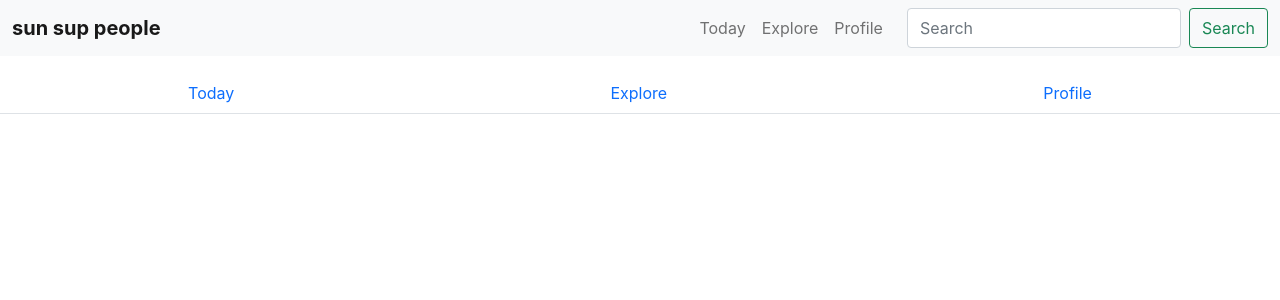
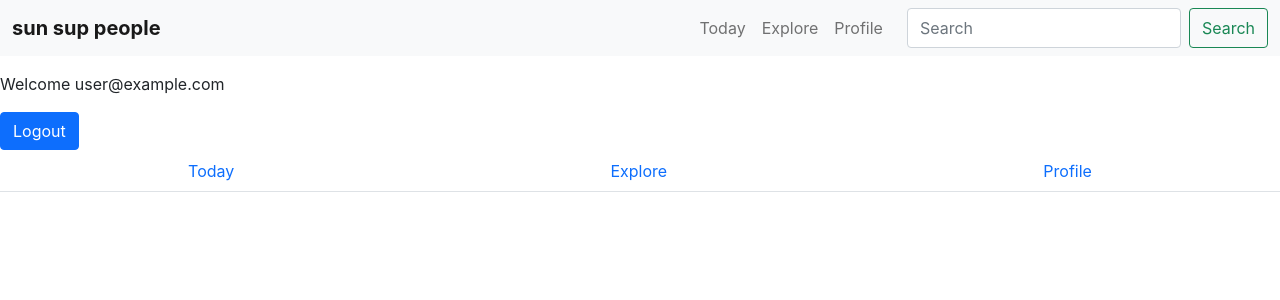
Before and after one commit to adaldin/sunsup, a React (Create React App) app: page /profile/user in a window 1280 px wide. Shown: the top 300 px of the page. Built offline with nearby package versions, Linux system fonts and the light colour scheme; no server answers; sample sign-in values are in the browser's storage.

Commit message:
Protected route, login,signup

```diff
--- a/src/App.js
+++ b/src/App.js
@@ -5,6 +5,8 @@ import Header from "./components/header/Header";
 import Menu from "./components/menu/Menu.js";
 import Login from "./components/login/Login";
 import Register from "./components/register/Register";
+import UserProfile from "./components/userProfile/UserProfile";
+import ProtectedRoute from "./components/protectedRoute/ProtectedRoute";
 // Pages
 import Home from "./pages/home/Home.js";
 import Explore from "./pages/explore/Explore.js";
@@ -24,6 +26,14 @@ function App() {
             <Route path="/profile" element={<Profile />} />
             <Route path="/profile/login" element={<Login />} />
             <Route path="/profile/register" element={<Register />} />
+            <Route
+              path="/profile/user"
+              element={
+                <ProtectedRoute>
+                  <UserProfile />{" "}
+                </ProtectedRoute>
+              }
+            />
           </Routes>
           <Menu />
         </AuthProvider>
@@ -33,3 +43,15 @@ function App() {
 }
 
 export default App;
+// PAGES
+// PROFILE
+// Cambiar una vez logueado el cliente por sus datos
+
+// -------
+// COMPONENTES
+
+// LOGIN
+// gestionar error para alert
+
+// LOADING
+// Crearlo y reemplazar p de home y protected route
--- a/src/components/login/Login.js
+++ b/src/components/login/Login.js
@@ -36,7 +36,7 @@ function Login() {
     setError("");
     try {
       await login(user.email, user.password);
-      navigate("/");
+      navigate("/profile/user");
     } catch (error) {
       console.log(error.message);
       setError("Correo inválido");
--- a/src/components/protectedRoute/ProtectedRoute.js
+++ b/src/components/protectedRoute/ProtectedRoute.js
@@ -1,4 +1,15 @@
-function ProtectedRoute() {
-  return <div>ProtectedRoute</div>;
+// React
+import { Navigate } from "react-router-dom";
+// Context
+import { useAuth } from "../../context/authContext";
+
+function ProtectedRoute({ children }) {
+  //******CONTEXT*/
+  const { user, loading } = useAuth();
+
+  //******LOGIC*/
+  if (loading) return <p>Loading</p>;
+  if (!user) return <Navigate to="/profile/login">ProtectedRoute</Navigate>;
+  return <>{children}</>;
 }
 export default ProtectedRoute;
--- /dev/null
+++ b/src/components/userProfile/UserProfile.js
@@ -0,0 +1,33 @@
+// React
+import { useNavigate } from "react-router-dom";
+// Context
+import { useAuth } from "../../context/authContext";
+// Bootstrap
+import Button from "react-bootstrap/Button";
+
+function UserProfile() {
+  //******CONTEXT*/
+  const { user, logout, loading } = useAuth();
+  //******HOOKS*/
+  const navigate = useNavigate();
+
+  //******LOGIC*/
+  async function handleLogout() {
+    await logout();
+    navigate("/");
+  }
+
+  return (
+    <div style={{ heigth: "100vh" }}>
+      {loading ? (
+        <p>Loading</p>
+      ) : (
+        <>
+          <p>Welcome {user.email}</p>
+          <Button onClick={handleLogout}>Logout</Button>
+        </>
+      )}
+    </div>
+  );
+}
+export default UserProfile;
--- a/src/context/authContext.js
+++ b/src/context/authContext.js
@@ -1,13 +1,15 @@
 // React
-import { createContext, useContext } from "react";
+import { createContext, useContext, useEffect, useState } from "react";
 // Firebase
+import { auth } from "../components/firebase/firebase.js";
 import {
   createUserWithEmailAndPassword,
   signInWithEmailAndPassword,
   onAuthStateChanged,
+  signOut,
 } from "firebase/auth";
-import { auth } from "../components/firebase/firebase.js";
 
+//******CONTEXT*/
 export const authContext = createContext();
 
 export const useAuth = () => {
@@ -16,7 +18,11 @@ export const useAuth = () => {
   return context;
 };
 
+//******LOGIC*/
 export function AuthProvider({ children }) {
+  //******STATES*/
+  const [user, setUser] = useState(null);
+  const [loading, setLoading] = useState(true);
   // fc que paso por contexto para que quien lo tome venga por la fc a aquí
   async function signUp(email, password) {
     // aquí cuando tenga los parámetros llamo a firebase y su fc
@@ -34,8 +40,20 @@ export function AuthProvider({ children }) {
     );
   }
 
+  async function logout() {
+    signOut(auth);
+  }
+
+  //******USE EFFECT*/
+  useEffect(() => {
+    const unsubscribe = onAuthStateChanged(auth, (currentUser) => {
+      setUser(currentUser);
+      setLoading(false);
+    });
+    return () => unsubscribe();
+  }, []);
   return (
-    <authContext.Provider value={{ signUp, login }}>
+    <authContext.Provider value={{ signUp, login, user, logout, loading }}>
       {children}
     </authContext.Provider>
   );
--- a/src/pages/home/Home.js
+++ b/src/pages/home/Home.js
@@ -1,4 +1,11 @@
+// React
+import { useNavigate } from "react-router-dom";
+// Bootstrap
+import Button from "react-bootstrap/Button";
+// Context
+import { useAuth } from "../../context/authContext";
+
 function Home() {
-  return <div style={{ heigth: "100vh" }}> page home</div>;
+  return <p>page home</p>;
 }
 export default Home;
--- a/src/pages/profile/Profile.js
+++ b/src/pages/profile/Profile.js
@@ -1,11 +1,9 @@
 // Components
-// import Register from "../../components/register/Register.js";
 import Login from "../../components/login/Login.js";
 function Profile() {
   return (
     <div>
       <Login />
-      {/* <Register /> */}
     </div>
   );
 }
```
